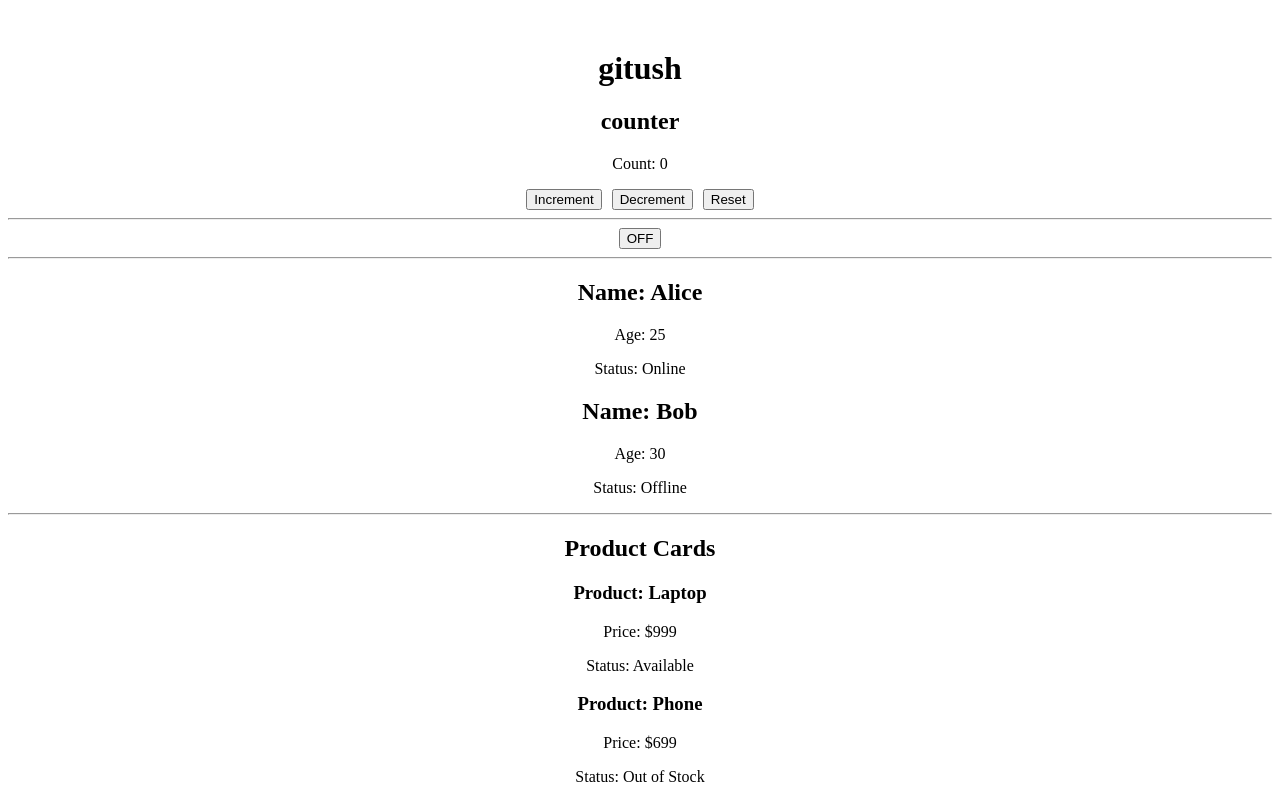
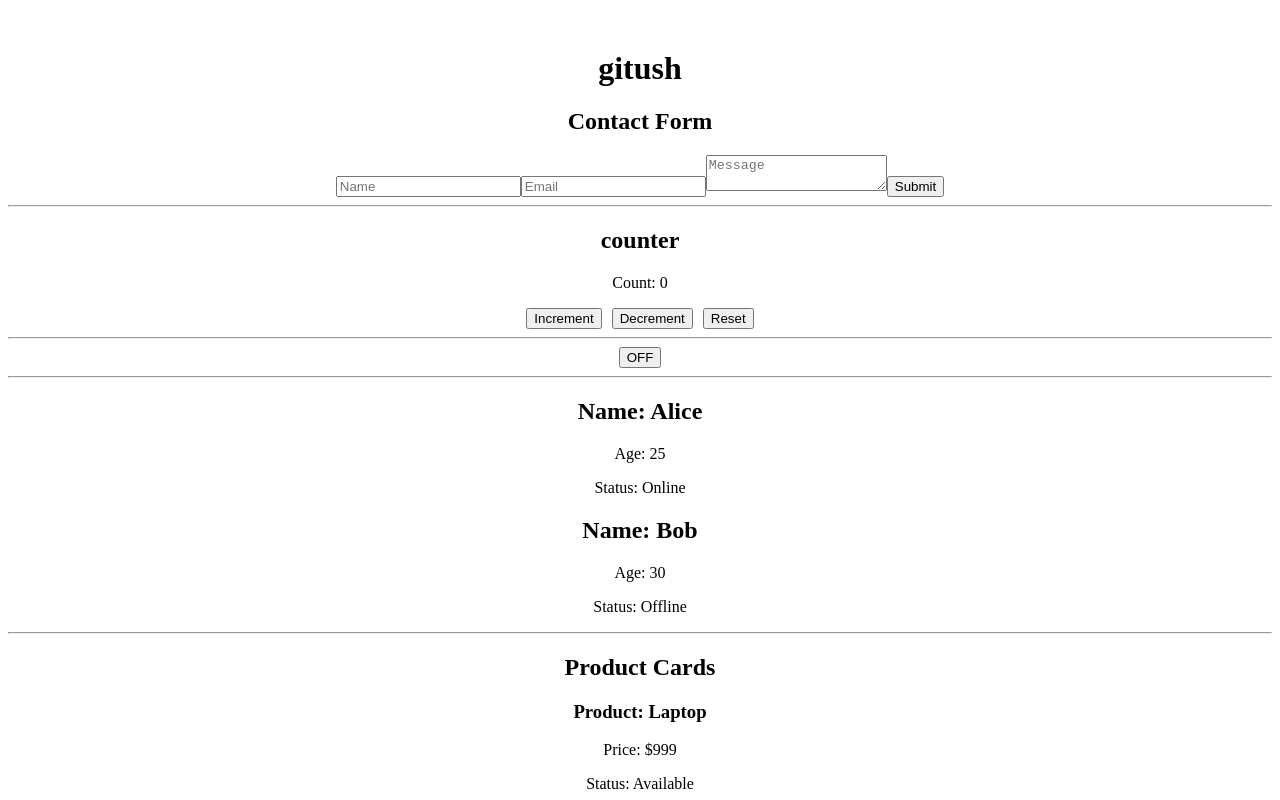
Before and after one commit to crystalfox1/giti, a React (Vite) app: page / in a window 1280 px wide. Shown: the top 800 px of the page. Built offline with nearby package versions, Linux system fonts and the light colour scheme.

Commit message:
complete short contact form exercise

```diff
--- a/src/App.tsx
+++ b/src/App.tsx
@@ -1,3 +1,4 @@
+import ContactForm from "./ContactForm"
 import Counter from "./Counter"
 import Toggle from "./Toggle"
 import UserCard2 from "./UserCard2"
@@ -8,6 +9,8 @@ function App() {
   return (
     <div style={{ textAlign: "center", marginTop: "50px" }}>
       <h1>gitush</h1>
+      <ContactForm />
+      <hr />
       <Counter />
       <hr />
       <Toggle />
--- /dev/null
+++ b/src/ContactForm.tsx
@@ -0,0 +1,38 @@
+import React, { useState } from "react"
+
+interface ContactFormData {
+  name: string
+  email: string
+  message: string
+}
+
+const ContactForm = () => {
+  const [formData, setFormData] = useState<ContactFormData>({ name: "", email: "", message: "" })
+
+  const handleChange = (e: React.ChangeEvent<HTMLInputElement | HTMLTextAreaElement>) => {
+    setFormData({ ...formData, [e.target.placeholder.toLowerCase()]: e.target.value })
+  }
+
+  const handleSubmit = (e: React.FormEvent<HTMLFormElement>) => {
+    e.preventDefault()
+    if (!formData.name || !formData.email || !formData.message) {
+      alert("All fields are required!")
+      return
+    }
+    console.log(formData)
+  }
+
+  return (
+    <div>
+      <h2>Contact Form</h2>
+      <form onSubmit={handleSubmit}>
+        <input type="text" placeholder="Name" onChange={handleChange} />
+        <input type="email" placeholder="Email" onChange={handleChange} />
+        <textarea placeholder="Message" onChange={handleChange} />
+        <button type="submit">Submit</button>
+      </form>
+    </div>
+  )
+}
+
+export default ContactForm
```
